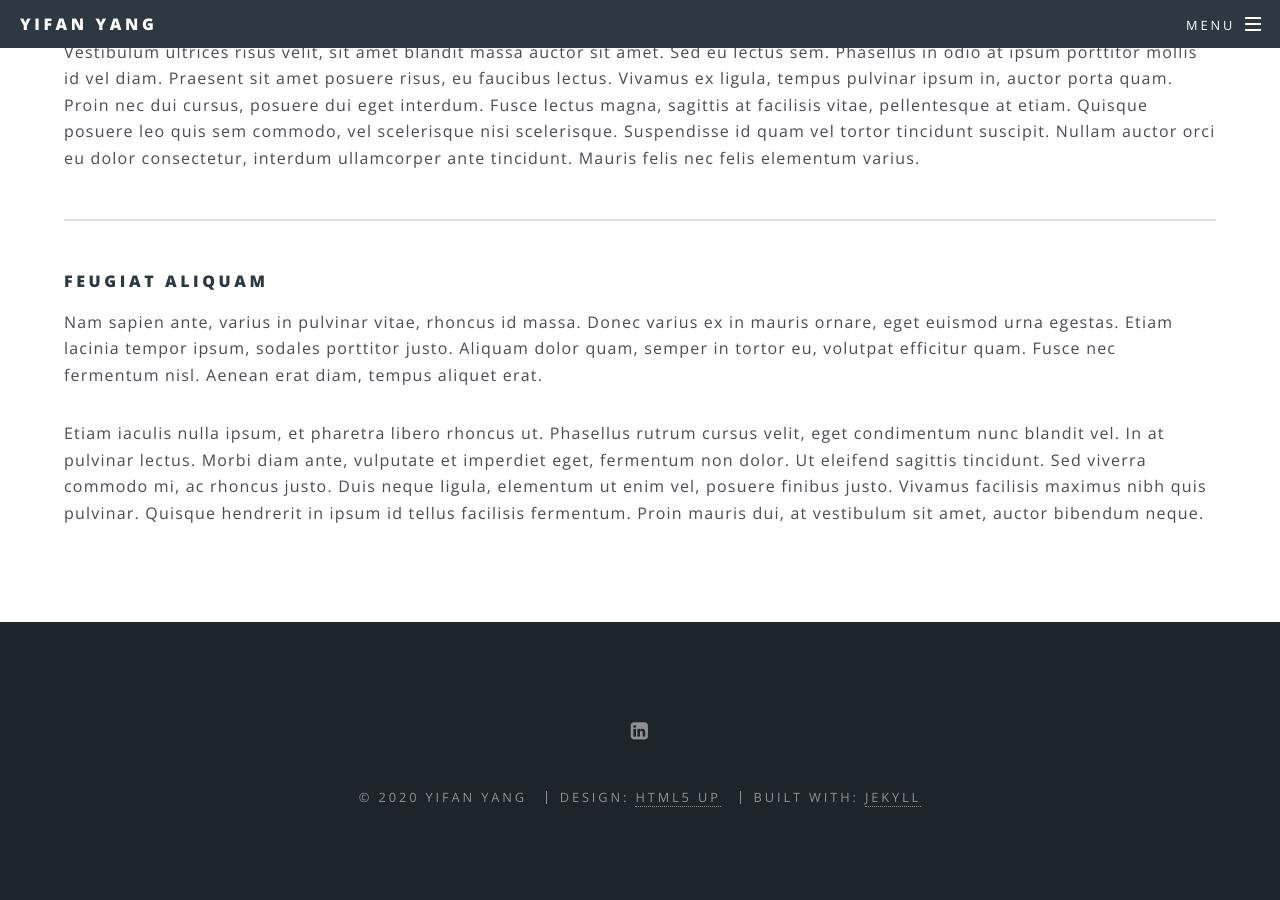
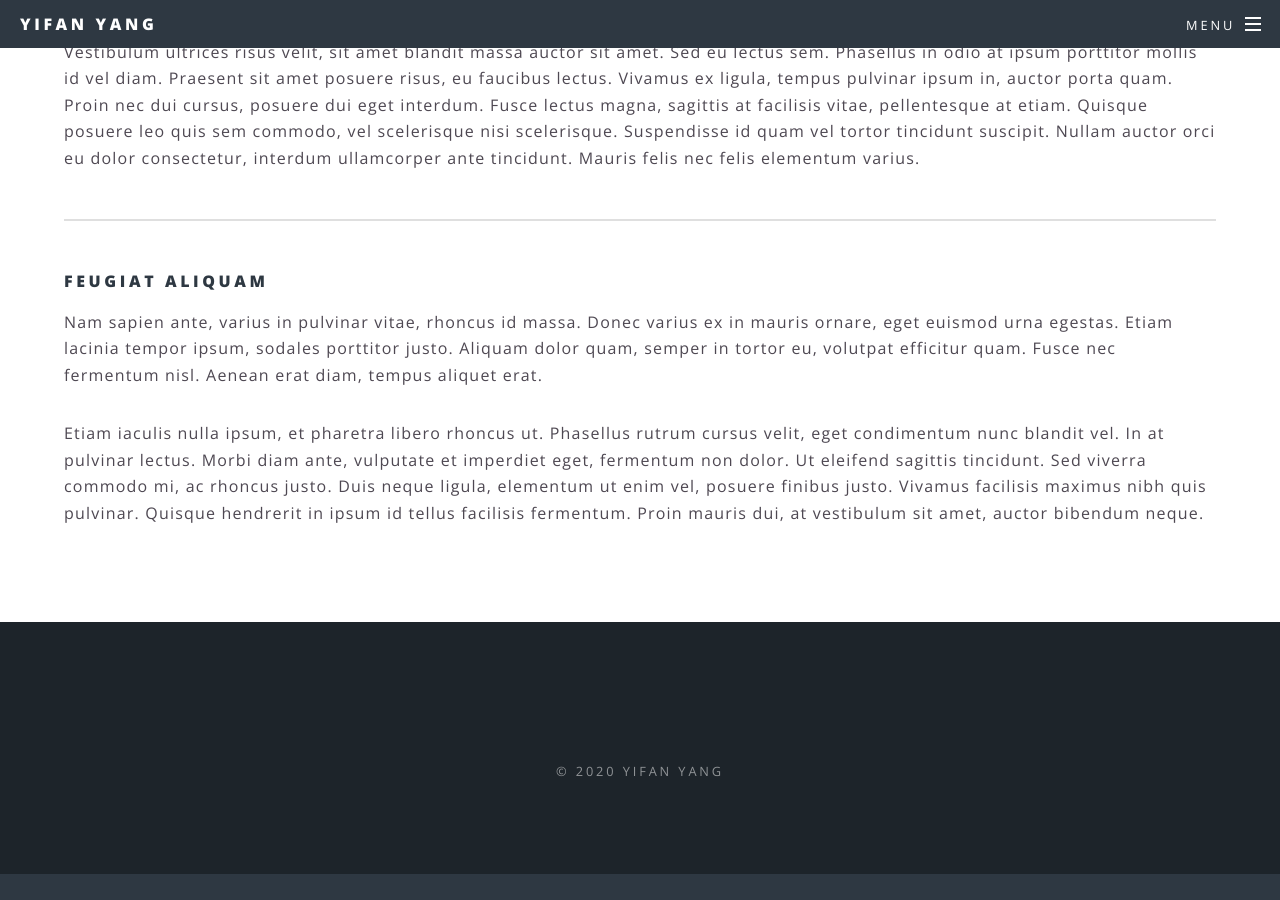
Before and after one commit to MuxuanHe/MuxuanHe, a Jekyll site: the page built from generic.html, in a window 1280 px wide and 900 px high, scrolled down 633 px. Built offline with Jekyll 4.4.1, drawn with Linux system fonts in a browser that asks for light colours; after the commit the page ends 1507 px from its top, so only the background shows below that.

Commit message:
multiple changes

```diff
--- a/_config.yml
+++ b/_config.yml
@@ -14,7 +14,7 @@
 social:
   #twitter: https://twitter.com/<username>
   #github: https://github.com/<username>
-  linkedin-square: https://linkedin.com/in/<username>
+  #linkedin-square: https://linkedin.com/in/<username>
   #facebook-official: https://facebook.com/<username>
   #google-plus-square: https://plus.google.com/u/0/+<username>
   #email: /contact/
--- a/_includes/footer.html
+++ b/_includes/footer.html
@@ -21,7 +21,5 @@
     {% endif %}
     {{ thisyear }}
     {% if site.owner %}{{ site.owner }}{% else %}{{ site.title }}{% endif %}</li>
-    <li>Design: <a href="http://html5up.net" target="_blank">HTML5 UP</a></li>
-    <li>Built with: <a href="http://jekyllrb.com" target="_blank">Jekyll</a></li>
   </ul>
 </footer>
--- a/index.html
+++ b/index.html
@@ -29,7 +29,10 @@
 									<p>Currently, I am a member of <a href="#">USC Phonetics and Phonology Group</a> and <a href="#">Language and Computation Lab (ShLAC)</a>.</p>
 									<p>I have also done some fieldwork at various spots. My fieldwork experience is introduced <a href="#">here</a>.</p>
 								</header>
+							</div>
+						</section>
 
+<hr>
 						<div class="verticalhorizontal">
 							<img src="images/pic01.jpg" alt="centered image"/>
 						</div>
@@ -37,6 +40,3 @@
 						<div class="content">
 							<p>(Duomo di Milano, January 2019)</p>
 						</div>
-
-							</div>
-						</section>
```
Lines whose indentation alone changed are shown as unchanged.
